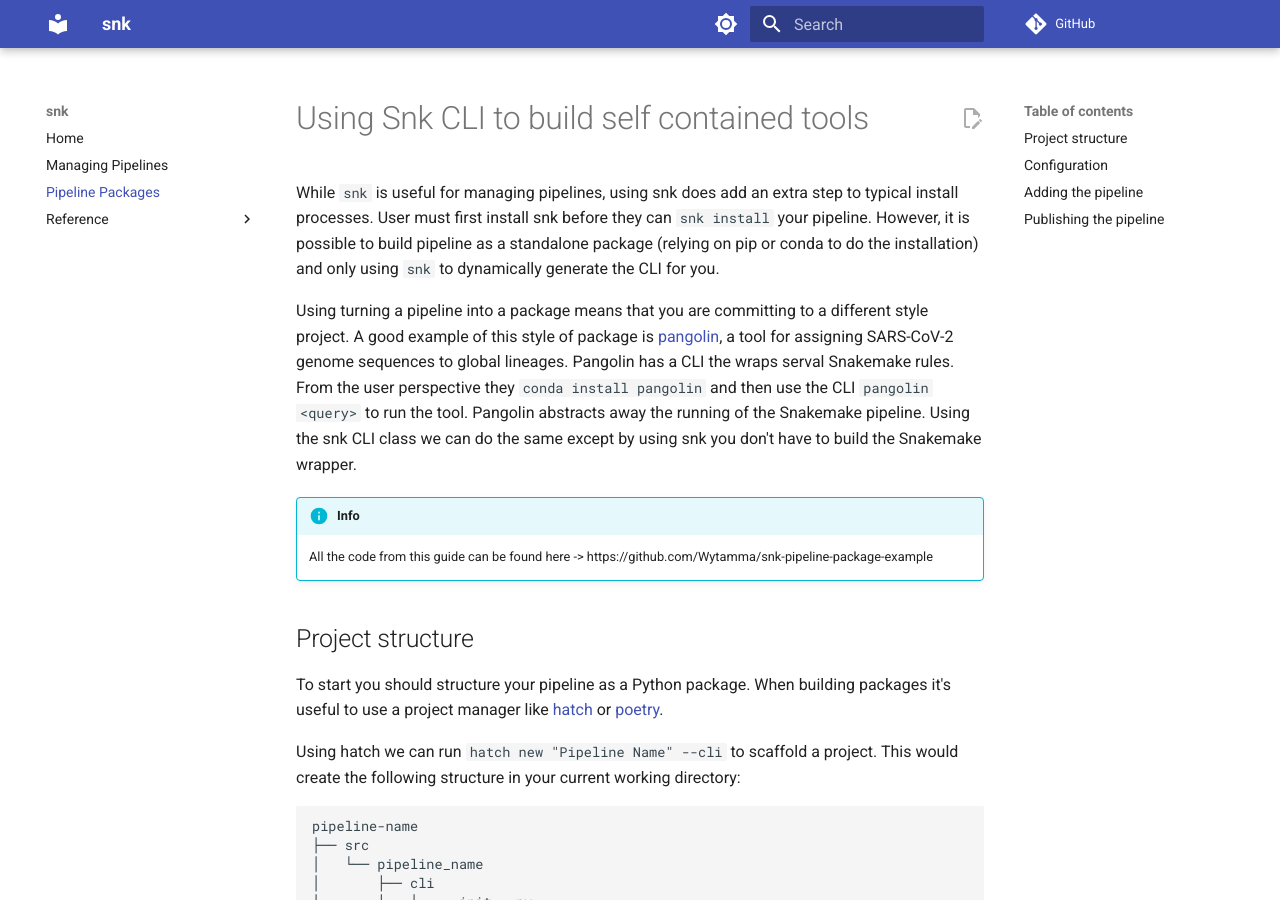
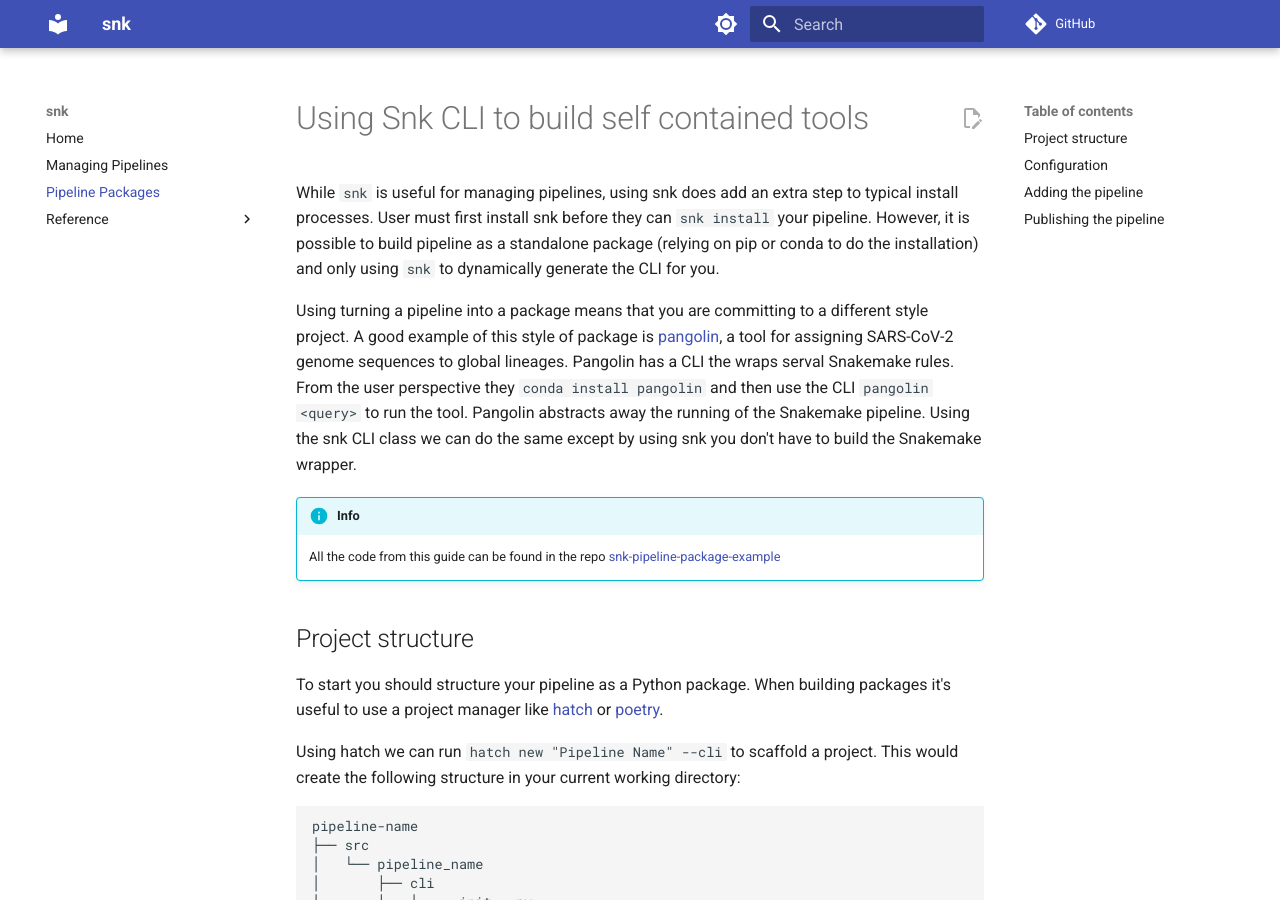
Before and after one commit to Wytamma/snk, an MkDocs documentation site: the page built from docs/pipeline_packages.md, in a window 1280 px wide and 900 px high. Built offline with MkDocs 1.6.1 and Material for MkDocs 9.7.7, drawn with Linux system fonts in a browser that asks for light colours; comment, search, counter and statistics services are not loaded.

Commit message:
:art: update url

```diff
--- a/docs/pipeline_packages.md
+++ b/docs/pipeline_packages.md
@@ -9,7 +9,7 @@ Using turning a pipeline into a package means that you are committing to a diffe
 
 !!! info
 
-    All the code from this guide can be found here -> https://github.com/Wytamma/snk-pipeline-package-example
+    All the code from this guide can be found in the repo [snk-pipeline-package-example](https://github.com/Wytamma/snk-pipeline-package-example)
 
 ## Project structure
 
```
